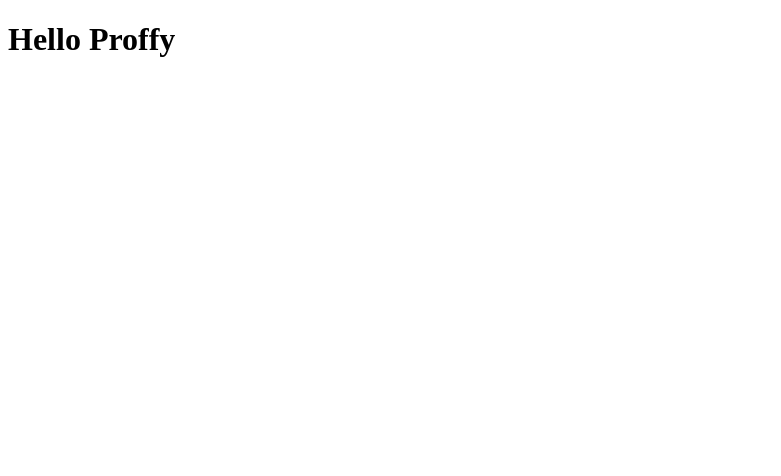
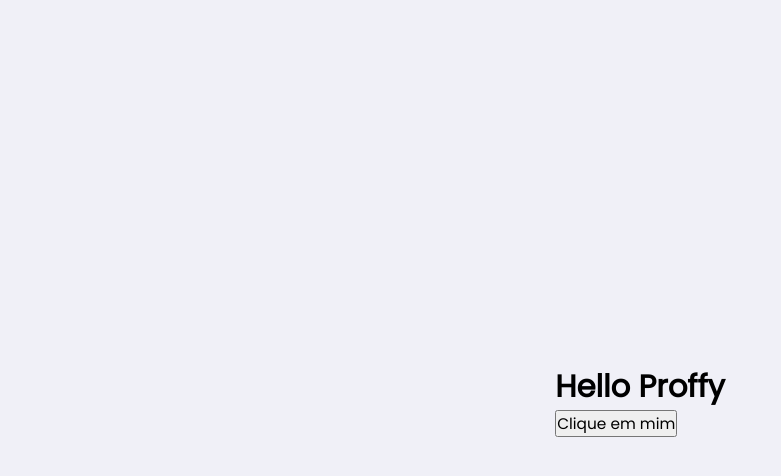
Before and after one commit to rafamatoso/proffy-nlw2, a React (Create React App) app in the folder web/: page / in a window 1280 px wide. Shown: the top 476 px of the page, without its empty margins (0-781 px from the left). Built offline with nearby package versions, Linux system fonts and the light colour scheme.

Commit message:
Configurações no estilo global, adição de fontes externas e algumas mudanças no App.tsx

```diff
--- a/web/public/index.html
+++ b/web/public/index.html
@@ -6,6 +6,11 @@
     <meta name="viewport" content="width=device-width, initial-scale=1" />
     <meta name="theme-color" content="#000000" />
 
+    <link
+      href="https://fonts.googleapis.com/css2?family=Archivo:wght@400;700&family=Poppins&display=swap"
+      rel="stylesheet"
+    />
+
     <title>Proffy</title>
   </head>
   <body>
--- a/web/src/App.tsx
+++ b/web/src/App.tsx
@@ -1,9 +1,12 @@
 import React from 'react';
+
+import './assets/styles/global.css';
 
 function App(): JSX.Element {
   return (
     <div className="App">
       <h1>Hello Proffy</h1>
+      <button type="button">Clique em mim</button>
     </div>
   );
 }
--- a/web/src/assets/styles/global.css
+++ b/web/src/assets/styles/global.css
@@ -36,3 +36,16 @@ body,
 body {
   background: var(--color-background);
 }
+
+#root {
+  display: flex;
+  align-items: center;
+  justify-content: center;
+}
+
+body,
+input,
+button,
+textarea {
+  font: 500 1.6rem Poppins;
+}
```
